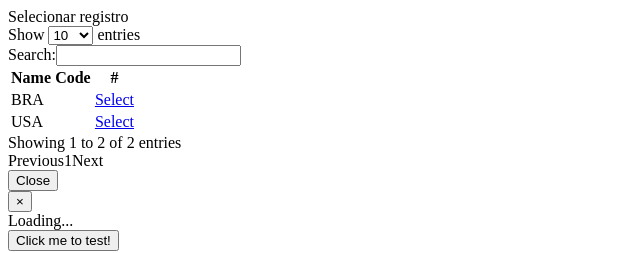
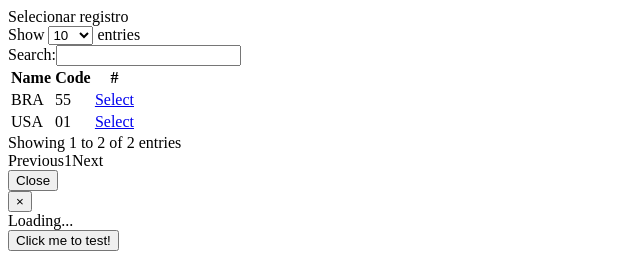
Before and after one commit to juniorsk8/nlookup-jquery, a plain HTML site: page example/index.html in a window 1280 px wide. Both pictures are taken after a click on the button "Click me to test!". Shown: the top 253 px of the page, 0-640 px from the left. Drawn offline with Linux system fonts and the light colour scheme.

Commit message:
Fix field on example

```diff
--- a/example/index.html
+++ b/example/index.html
@@ -13,7 +13,7 @@
 					$.fn.nLookup({
 						columns: [
 							{'label': 'Name', 'field': 'name'},
-							{'label': 'Code', 'name': 'code'},
+							{'label': 'Code', 'field': 'code'},
 						],
 						url: 'countries.json',
 						onSelect: function (data) {
```
